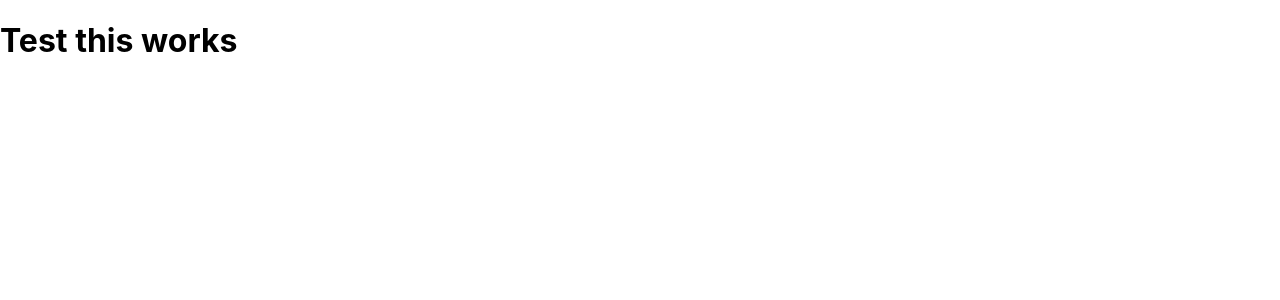
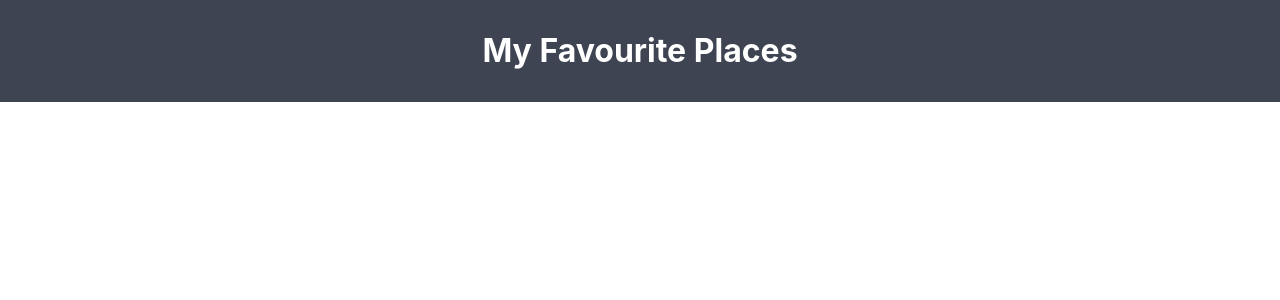
Before and after one commit to Matthew-Man/favourite-places-react-project, a React (Create React App) app: page / in a window 1280 px wide. Shown: the top 300 px of the page. Built offline with nearby package versions, Linux system fonts and the light colour scheme.

Commit message:
Header() React funtion built and working

```diff
--- a/public/index.html
+++ b/public/index.html
@@ -4,17 +4,16 @@
     <meta charset="utf-8" />
     <meta name="viewport" content="width=device-width, initial-scale=1" />
     <meta name="theme-color" content="#000000" />
-    <meta
-      name="description"
-      content="Web site created using create-react-app"
-    />
+    <meta name="description" content="Web site created using create-react-app"/>
     <title>Matt's App</title>
   </head>
 
   <body>
-    <noscript>You need to enable JavaScript to run this app.</noscript>
+
     <div id="header">
       <h1>Hello, World!</h1>
     </div>
+
   </body>
+
 </html>
--- a/src/index.tsx
+++ b/src/index.tsx
@@ -4,7 +4,9 @@ import './index.css';
 
 function Header() {
   return (
-    <h1>Test this works</h1>
+    <div style={{backgroundColor: "#3f4452", padding: "10px"}}>
+      <h1 style ={{color:"white", textAlign: "center"}}>My Favourite Places</h1>
+    </div>
   )
 }
 
```
Also changed, not shown: src/index.css (line endings or trailing spaces).
